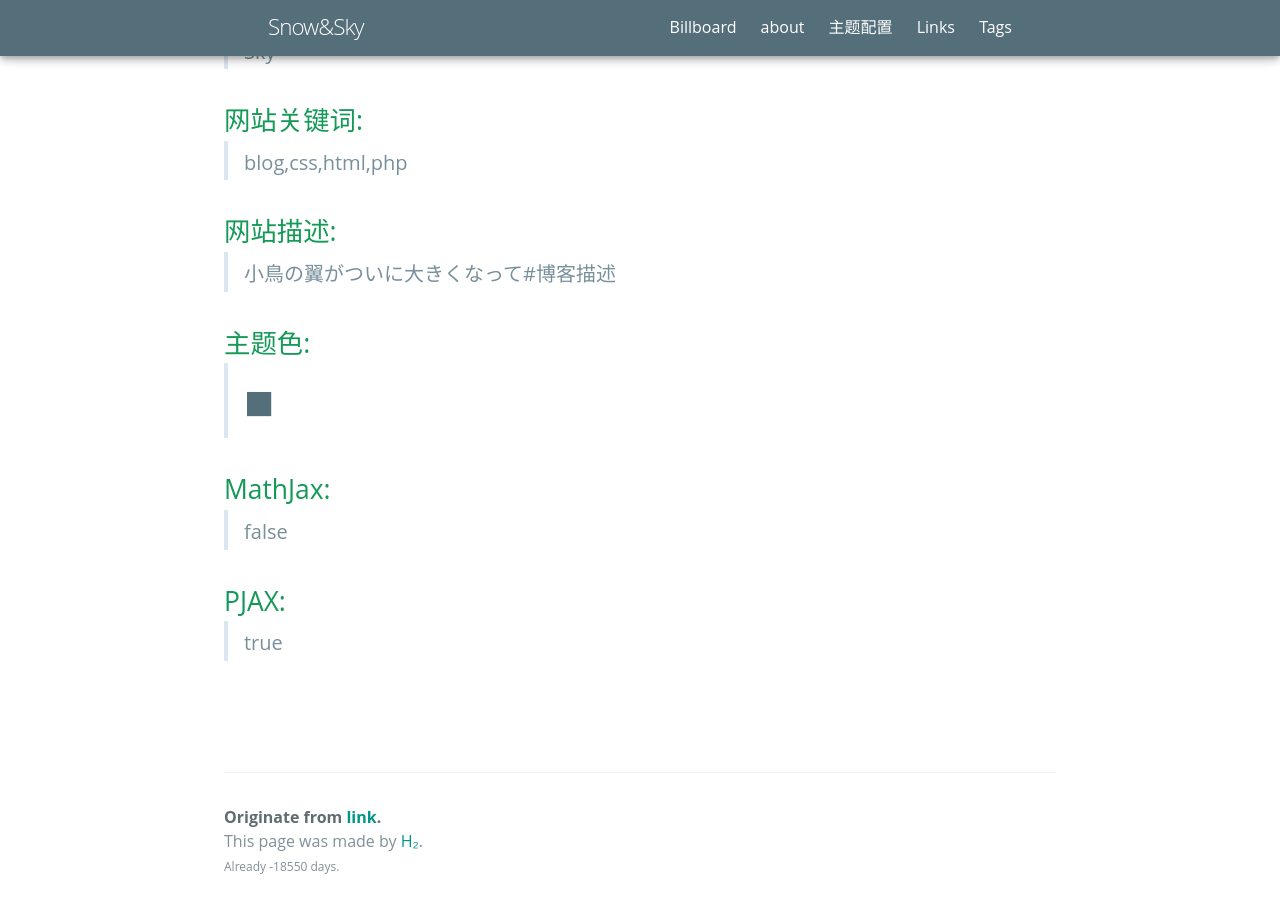
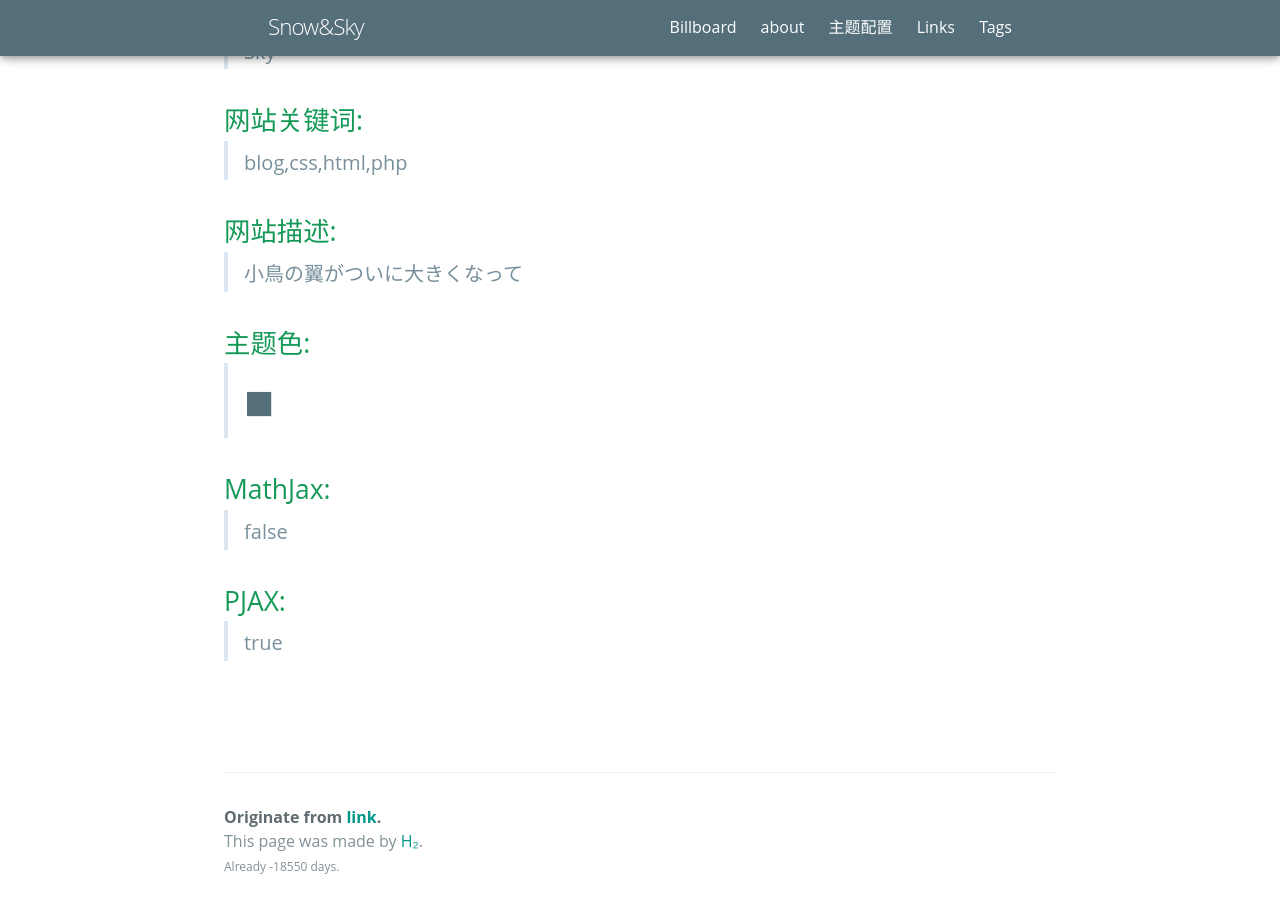
Before and after one commit to NishikinoSky/NishikinoSky.github.io, a Jekyll site: the page built from config/infor.html, in a window 1280 px wide and 900 px high, scrolled down 725 px. Built offline with Jekyll 4.4.1, drawn with Linux system fonts in a browser that asks for light colours; some web fonts are replaced.

Commit message:
Update _config.yml

```diff
--- a/_config.yml
+++ b/_config.yml
@@ -1,5 +1,5 @@
 title: Snow&Sky #博客标题
-description: 小鳥の翼がついに大きくなって#博客描述
+description: 小鳥の翼がついに大きくなって
 keywords: blog,css,html,php #博客关键字
 author: "Sky"
 
```
